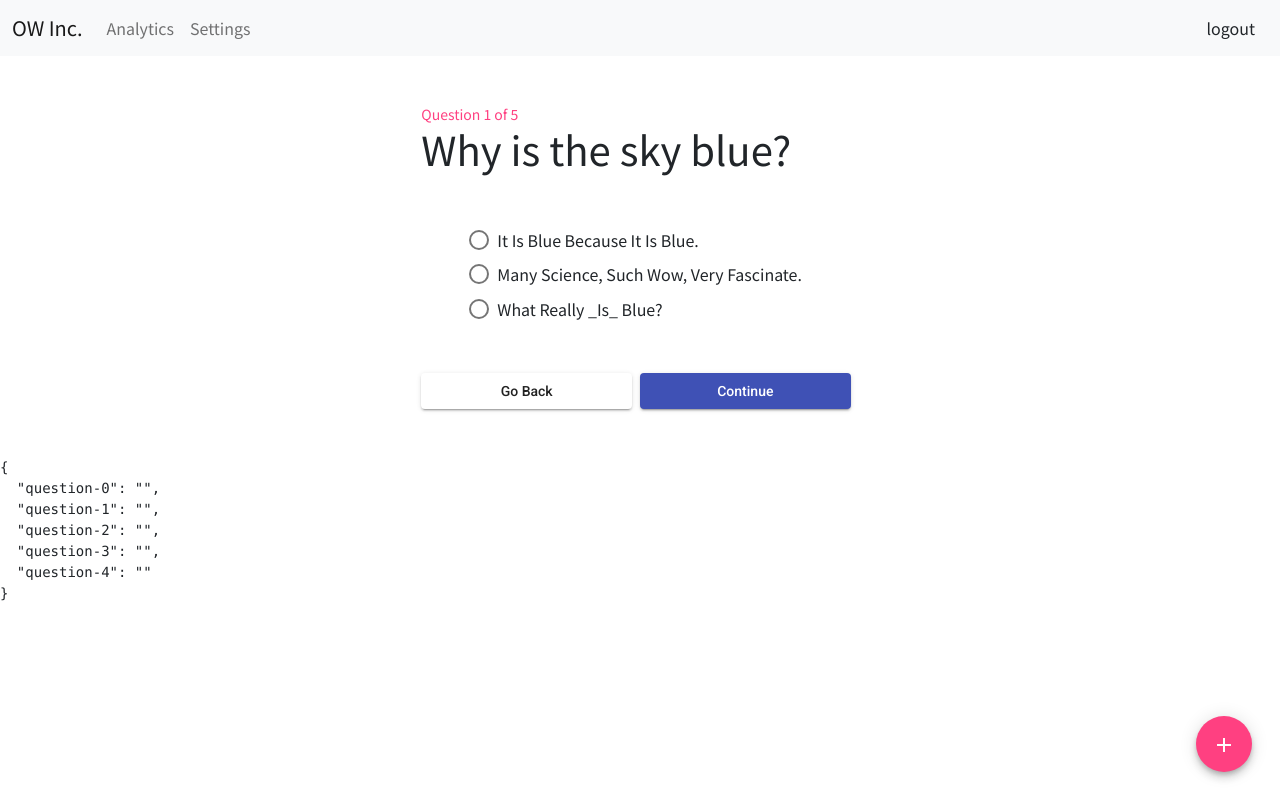
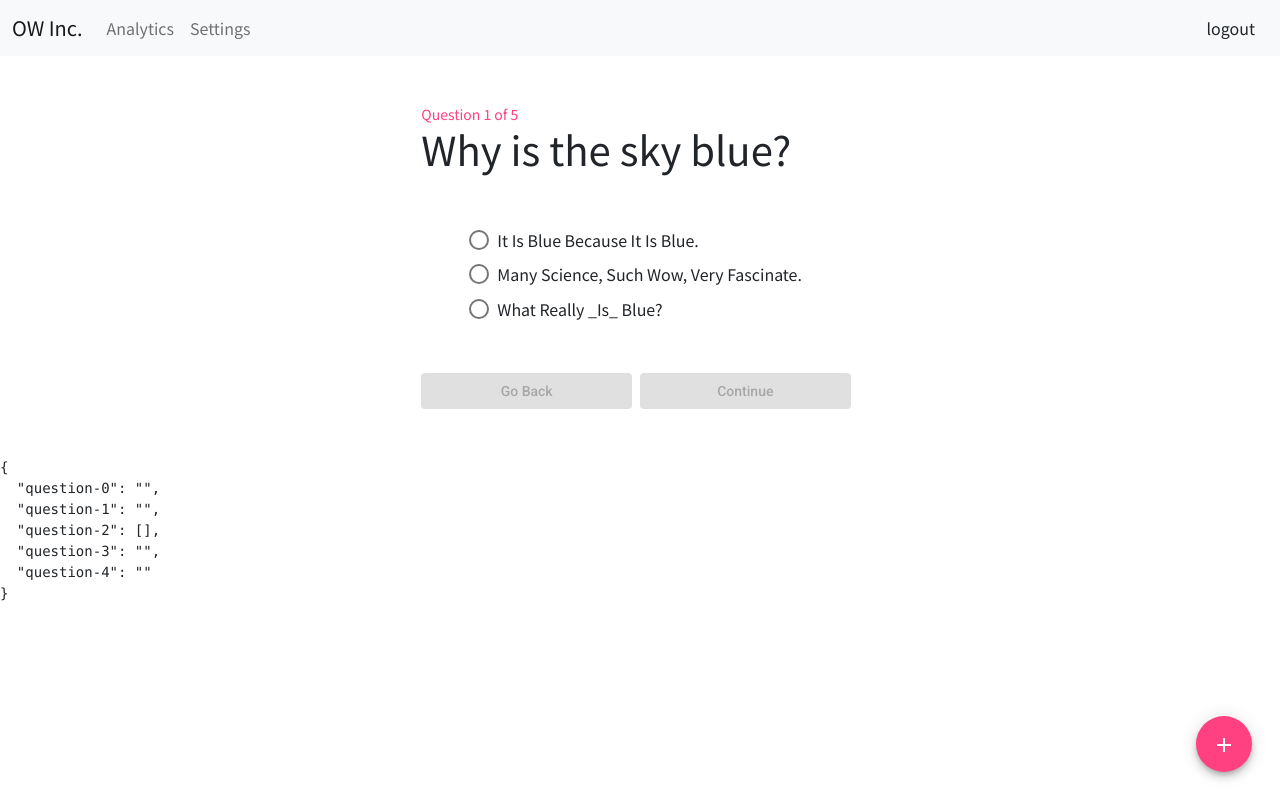
Before and after one commit to alb12-la/overspecified-prototype, an Angular app: page /home/new in a window 1280 px wide. Built offline with nearby package versions, Linux system fonts and the light colour scheme.

Commit message:
handle multiple choice, with multiple answers

```diff
--- a/src/app/components/general-form/general-form.component.html
+++ b/src/app/components/general-form/general-form.component.html
@@ -11,21 +11,25 @@
                 <!-- Radio button -->
                 <div class="question-container">
                     <h1>{{ currentQuestion.getQuestion() }}</h1>
+
                     <div class="d-flex flex-column m-5"
                         *ngIf="this.currentQuestion.getChoices() && this.currentQuestion.getChoices().length > 0 ">
                         <!-- RADIO -->
-                        <mat-radio-group *ngIf="!this.currentQuestion.getIsMultipleAnswer()" [formControl]="interviewForm.get('question-'+ index)"
-                            class="d-flex flex-column">
+                        <mat-radio-group *ngIf="!this.currentQuestion.getIsMultipleAnswer()"
+                            [formControl]="interviewForm.get('question-'+ index)" class="d-flex flex-column">
                             <mat-radio-button class="tp-radio-button my-1"
                                 *ngFor="let option of this.currentQuestion.getChoices()" [value]="option">
                                 {{option | titlecase }}
                             </mat-radio-button>
                         </mat-radio-group>
 
-                        <!-- Checkbox -->
+                        <!-- CHECKBOX -->
                         <div *ngIf="this.currentQuestion.getIsMultipleAnswer()" class="d-flex flex-column">
-                            <div  *ngFor="let option of this.currentQuestion.getChoices()">
-                                <mat-checkbox  (change)="onChangeEventFunc( index, option, $event)">{{ option | titlecase }}</mat-checkbox>
+                            <div class="small my-1 material-pink">( Select all that apply )</div>
+                            <div *ngFor="let option of this.currentQuestion.getChoices()">
+                                <mat-checkbox [checked]="isChecked(index, option)"
+                                    (change)="onCheckboxChange( index, option, $event)">{{ option | titlecase }}
+                                </mat-checkbox>
                             </div>
                         </div>
                     </div>
@@ -56,8 +60,8 @@
         <!-- Control Button -->
         <div class="mt-2">
             <section class="d-flex flex-row">
-                <button mat-raised-button class="col" (click)="onBack()">Go Back</button>
-                <button mat-raised-button class="mx-2 col" color="primary" (click)="onContinue()">Continue</button>
+                <button mat-raised-button class="col" [disabled]="this.index < 1" (click)="onBack()">Go Back</button>
+                <button mat-raised-button class="mx-2 col" color="primary" [disabled]="shouldBeDisabled()" (click)="onContinue()">Continue</button>
             </section>
         </div>
     </form>
--- a/src/app/components/general-form/general-form.component.ts
+++ b/src/app/components/general-form/general-form.component.ts
@@ -1,8 +1,6 @@
-import { AfterViewInit, Component, OnInit } from '@angular/core';
+import { Component, OnInit } from '@angular/core';
 import {
   InterviewService,
-  QuestionObj,
-  MultipleChoiceQuestion,
   QuestionTypeEnum,
   displayQuestion
 } from 'src/app/services/interview.service';
@@ -41,7 +39,12 @@ export class GeneralFormComponent implements OnInit {
     // Create a form group
     const group = {};
     this.questions.forEach((question, index) => {
-      group[`question-${index}`] = new FormControl('', Validators.required);
+      if (question.getQuestionType() === QuestionTypeEnum.MULTIPLE_CHOICE
+        && question.getIsMultipleAnswer()) {
+        group[`question-${index}`] = new FormArray([]);
+      } else {
+        group[`question-${index}`] = new FormControl('', Validators.required);
+      }
     });
 
     this.interviewForm = new FormGroup(group);
@@ -51,6 +54,29 @@ export class GeneralFormComponent implements OnInit {
 
   indexToName(index: number) {
     return `question-${index}`;
+  }
+
+  onCheckboxChange(index: number, option: string, e: any) {
+    const checkArray: FormArray = this.interviewForm.get(this.indexToName(index)) as FormArray;
+    if (e.checked) {
+      checkArray.push(new FormControl(option));
+    } else {
+      checkArray.controls.forEach((item: FormControl, ii: number) => {
+        if (item.value === option) {
+          checkArray.removeAt(ii);
+          return;
+        }
+      });
+    }
+  }
+
+  isChecked(index: number, option: string) {
+    const formControl = this.interviewForm.get(this.indexToName(index)) as FormArray;
+    return formControl.controls.some(control => control.value === option);
+  }
+
+  shouldBeDisabled() {
+    return !this.interviewForm.get(this.indexToName(this.index)).valid;
   }
 
   onChangeEventFunc(index: number, name: string, isChecked: any) {
--- a/src/app/services/interview.service.ts
+++ b/src/app/services/interview.service.ts
@@ -87,7 +87,7 @@ export class InterviewService {
     },
     {
       questionType: 'multiplechoice',
-      question: 'What color are the eyes of the most interesting person you know (select all that apply)',
+      question: 'What color are the eyes of the most interesting person you know?',
       isMultipleAnswer: true,
       choices: [
         'brown',
@@ -115,18 +115,16 @@ export class InterviewService {
   constructor() { }
 
   /**
-   * Converts raw JSON questions into specialized questions
+   * Converts raw JSON questions into specialized question classes
    * @param jsonObj : raw json object
    */
   deserializeQuestions(jsonObj: any): any {
     // Input questions
     if (jsonObj.questionType === QuestionTypeEnum.INPUT) {
-      console.log('INPUT QUESTION FOUND');
       return new QuestionObj(jsonObj.questionType, jsonObj.question, jsonObj.hint);
     }
     // Multiple choice questions
     if (jsonObj.questionType === QuestionTypeEnum.MULTIPLE_CHOICE) {
-      console.log('Multiple choice question born');
       return new MultipleChoiceQuestion(
         jsonObj.questionType,
         jsonObj.question,
```
